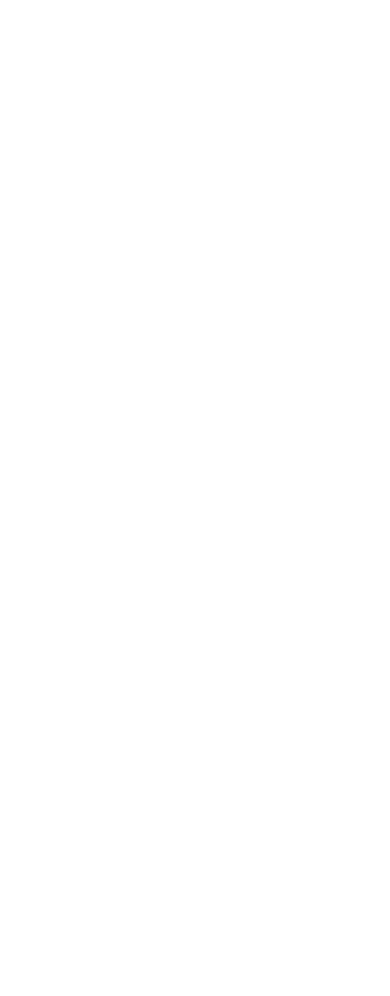
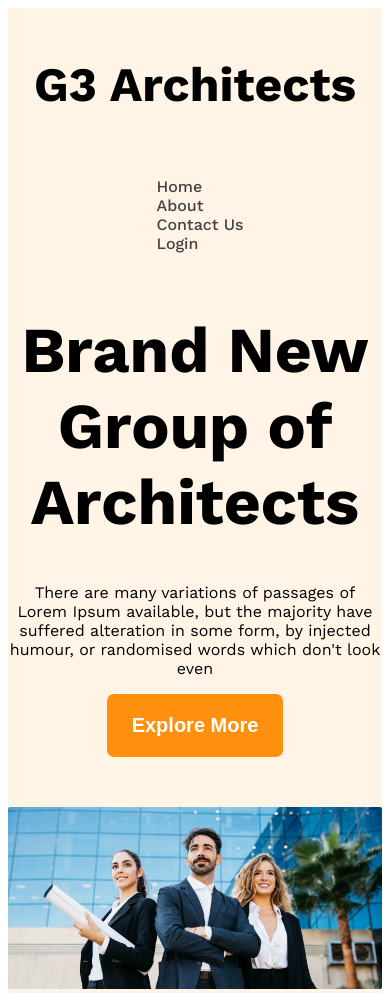
Before and after one commit to Sadikisone007/g3-architects-website, a plain HTML site: page index.html in a window 390 px wide. Before the commit the page ends 844 px from the top, so only its background shows below. Drawn offline with nearby package versions, Linux system fonts and the light colour scheme.

Commit message:
added responsive banner

```diff
--- a/index.html
+++ b/index.html
@@ -6,9 +6,27 @@
     <title>G3 Architects</title>
     <link rel="stylesheet" href="styles/architects.css">
 </head>
-<body>
-    <header>
+<body class="work-sans-font">
+    <header class="bg-light">
+<nav class="navbar display-flex">
+    <h3 class="brand">G3 Architects</h3>
+    <ul class="nav-links display-flex">
+       <!--li.nav-item*4>a.nav-link-->
+       <li class="nav-item"><a href="" class="nav-link text-gray">Home</a></li>
+       <li class="nav-item"><a href="" class="nav-link text-gray">About</a></li>
+       <li class="nav-item"><a href="" class="nav-link text-gray">Contact Us</a></li>
+       <li class="nav-item"><a href="" class="nav-link text-gray">Login</a></li>
+    </ul>
+</nav>
+<div class="banner">
+    <div class="banner-content">
+        <h1 class="banner-title">Brand New Group of Architects </h1>
+    <p class="banner-description">There are many variations of passages of Lorem Ipsum available, but the majority have suffered alteration in some form, by injected humour, or randomised words which don't look even</p>
+    <button class="btn-primary">Explore More</button>
+    </div>
+    <img class="banner-image" src="images/banner.png" alt="">
 
+</div>
     </header>
     <main>
 
--- a/styles/architects.css
+++ b/styles/architects.css
@@ -0,0 +1,89 @@
+
+@import url('https://fonts.googleapis.com/css2?family=Work+Sans:ital,wght@0,100..900;1,100..900&display=swap');
+
+
+.work-sans-font {
+  font-family: "Work Sans", sans-serif;
+  font-optical-sizing: auto;
+  font-weight: 400;
+  font-style: normal;
+}
+/* Shared style */
+.display-flex{
+ display: flex;
+}
+
+.btn-primary{
+    background-color: #FF900E;
+    color: white;
+    padding: 20px 25px;
+    font-size: 1.25rem;
+    font-weight: 600;
+    border-radius: 7px;
+    border: none;
+}
+/* dark 02 */
+.text-gray{
+    color: #424242;
+}
+/* dark 03 */
+.text-light-gray{
+    color: #727272;
+}
+.bg-light{
+    background-color: rgba(255, 144, 14, 0.1);
+}
+/* HEADER sTyLE */
+
+/* NAVBAR RELATED STYLE */
+.navbar{
+justify-content: space-between;
+align-items: center;
+}
+
+.nav-item{
+    list-style: none;
+    margin-right: 30px;
+
+}
+
+.brand{
+    font-weight: 700;
+    font-size: 3rem;
+}
+
+.nav-link{
+text-decoration: none;
+font-weight: 500;
+
+}
+
+.navbar, .banner{
+    max-width: 1440px;
+    margin: 0 auto;
+}
+
+/* BANNER STYLES */
+.banner-content{
+    max-width: 850px;
+    margin: 0 auto;
+    text-align: center;
+    margin-bottom: 50px;
+}
+
+.banner-title{
+    font-weight: 700;
+    font-size: 4rem;
+}
+.banner-image{
+    width: 100%;
+}
+
+
+/* RESPONSIVE MEDIA QUARY */
+
+@media screen and (max-width: 576px) {
+    .navbar, .nav-links{
+        flex-direction: column;
+    }
+}
```
